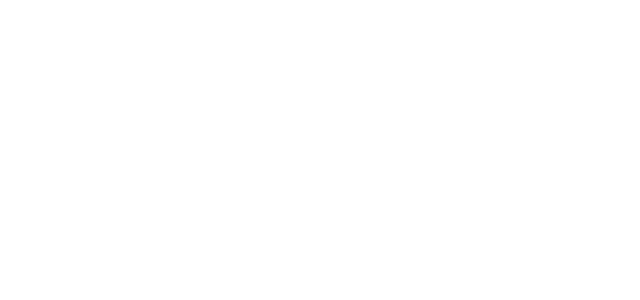
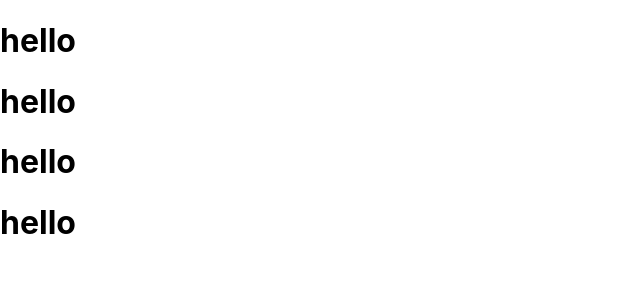
Before and after one commit to rezwan-hossain/test-recipe-react, a React (Create React App) app: page / in a window 1280 px wide. Shown: the top 300 px of the page, without its empty margins (0-640 px from the left). Built offline with nearby package versions, Linux system fonts and the light colour scheme.

Commit message:
adding some file and folder

```diff
--- a/src/App.js
+++ b/src/App.js
@@ -1,12 +1,12 @@
-import logo from './logo.svg';
-import './App.css';
-
+import "./App.css";
+import RecipeList from "./component/RecipeList";
 
 function App() {
 
   return (
     <div>
-
+      <RecipeList />
+       <RecipeList />
     </div>
   );
 }
--- /dev/null
+++ b/src/component/Recipe.js
@@ -0,0 +1,9 @@
+import React from 'react'
+
+export default function Recipe() {
+	return (
+		<div>
+			<h1> hello</h1>
+		</div>
+	)
+}
--- /dev/null
+++ b/src/component/RecipeList.js
@@ -0,0 +1,11 @@
+import React from 'react'
+import Recipe from './Recipe.js'
+
+export default function RecipeList() {
+	return (
+		<div>
+			<Recipe/>
+			<Recipe/>
+		</div>
+	)
+}
```
